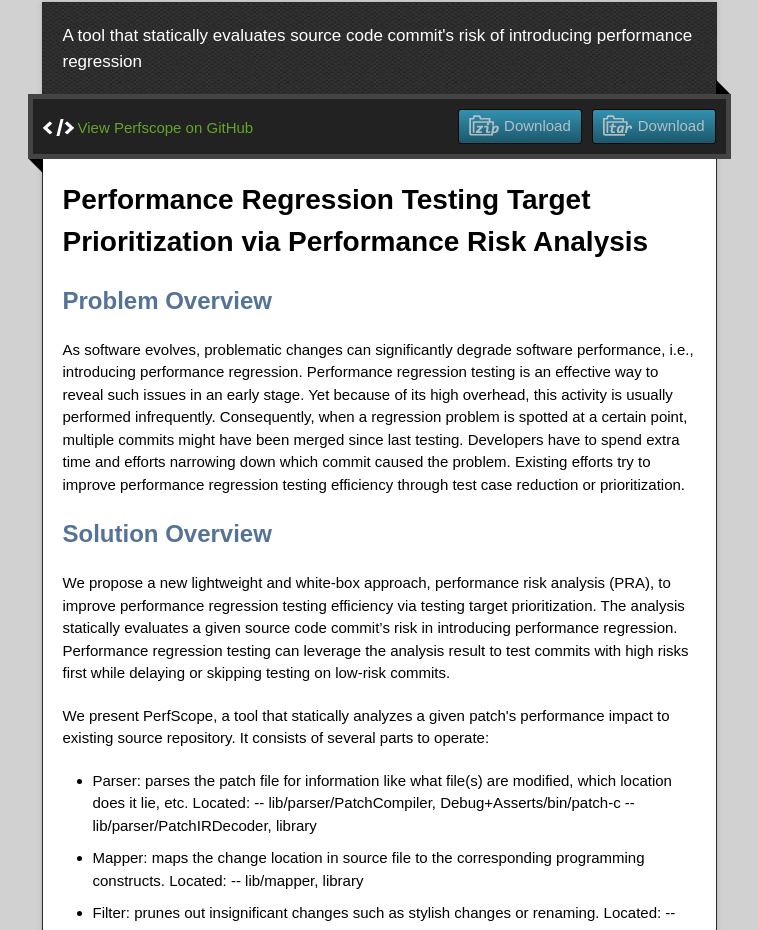
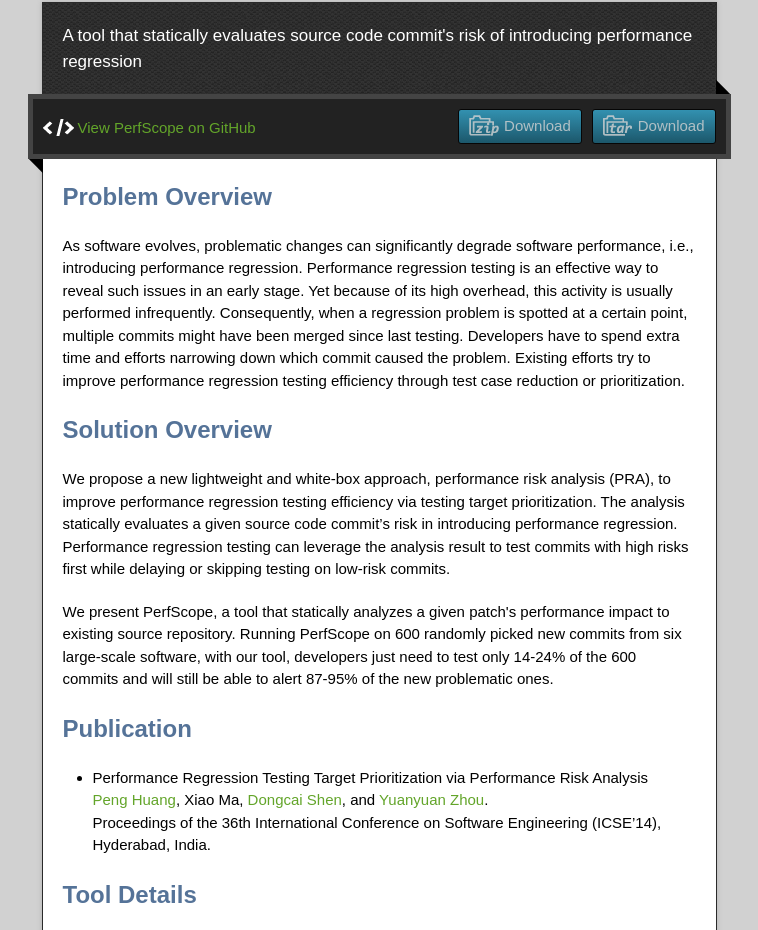
Before and after one commit to ryanphuang/perfscope, a plain HTML site: page index.html in a window 1280 px wide. Shown: the part 128-1058 px from the top of the page, without its empty margins (261-1019 px from the left). Drawn offline with nearby package versions, Linux system fonts and the light colour scheme.

Commit message:
Create gh-pages branch via GitHub

```diff
--- a/index.html
+++ b/index.html
@@ -11,7 +11,7 @@
   <script type="text/javascript" src="https://ajax.googleapis.com/ajax/libs/jquery/1.7.1/jquery.min.js"></script>
   <script type="text/javascript" src="javascripts/script.js"></script>
 
-  <title>Perfscope</title>
+  <title>PerfScope</title>
   <meta name="description" content="A tool that statically evaluates source code commit&#39;s risk of introducing performance regression">
 
   <meta name="viewport" content="width=device-width,initial-scale=1">
@@ -22,7 +22,7 @@
 
   <div class="wrapper">
     <header>
-      <h1 class="title">Perfscope</h1>
+      <h1 class="title">PerfScope</h1>
     </header>
     <div id="container">
       <p class="tagline">A tool that statically evaluates source code commit&#39;s risk of introducing performance regression</p>
@@ -31,15 +31,12 @@
         <div class="inner">
           <a href="https://github.com/stormspirit/perfscope/tarball/master" class="download-button tar"><span>Download</span></a>
           <a href="https://github.com/stormspirit/perfscope/zipball/master" class="download-button zip"><span>Download</span></a>
-          <a href="https://github.com/stormspirit/perfscope" class="code">View Perfscope on GitHub</a>
+          <a href="https://github.com/stormspirit/perfscope" class="code">View PerfScope on GitHub</a>
         </div>
         <span class="blc"></span><span class="trc"></span>
         </div>
         <article class="markdown-body">
-          <h1>
-<a name="performance-regression-testing-target-prioritization-via-performance-risk-analysis" class="anchor" href="#performance-regression-testing-target-prioritization-via-performance-risk-analysis"><span class="octicon octicon-link"></span></a>Performance Regression Testing Target Prioritization via Performance Risk Analysis</h1>
-
-<h2>
+          <h2>
 <a name="problem-overview" class="anchor" href="#problem-overview"><span class="octicon octicon-link"></span></a>Problem Overview</h2>
 
 <p>As software evolves, problematic changes can significantly degrade software performance, i.e., introducing performance regression. Performance regression testing is an effective way
@@ -55,7 +52,21 @@ efforts try to improve performance regression testing efficiency through test ca
 <p>We propose a new lightweight and white-box approach, performance risk analysis (PRA), to improve performance regression testing efficiency via testing target prioritization. The analysis statically evaluates a given source code commit’s risk in introducing performance regression. Performance regression testing can leverage the analysis result to test commits with high risks first while delaying or skipping testing on low-risk commits.</p>
 
 <p>We present <strong>PerfScope</strong>, a tool that statically analyzes a given patch's performance impact
-to existing source repository. It consists of several parts to operate:</p>
+to existing source repository. Running PerfScope on 600 randomly picked new commits from six
+large-scale software, with our tool, developers just need to test only 14-24% of the 600 commits
+and will still be able to alert 87-95% of the new problematic ones.</p>
+
+<h2>
+<a name="publication" class="anchor" href="#publication"><span class="octicon octicon-link"></span></a>Publication</h2>
+
+<ul>
+<li>
+<strong>Performance Regression Testing Target Prioritization via Performance Risk Analysis</strong><br><a href="http://cseweb.ucsd.edu/%7Epeh003">Peng Huang</a>, Xiao Ma, <a href="http://cseweb.ucsd.edu/%7Edoshen">Dongcai Shen</a>, and <a href="http://cseweb.ucsd.edu/%7Eyyzhou">Yuanyuan Zhou</a>.<br><em>Proceedings of the 36th International Conference on Software Engineering (ICSE’14), Hyderabad, India.</em>
+</li>
+</ul><h2>
+<a name="tool-details" class="anchor" href="#tool-details"><span class="octicon octicon-link"></span></a>Tool Details</h2>
+
+<p>PerfScope consists of several parts to operate:</p>
 
 <ul>
 <li><p>Parser: parses the patch file for information like what file(s)
@@ -94,13 +105,16 @@ Located:
 </ul><p>Most of the tools have a separate README in their location and its
 usages can be found using -h option.</p>
 
+<h2>
+<a name="contact" class="anchor" href="#contact"><span class="octicon octicon-link"></span></a>Contact</h2>
+
 <p>For bug report or any other suggestion, please contact <a href="mailto:ryanhuang@cs.ucsd.edu">ryanhuang@cs.ucsd.edu</a>.</p>
         </article>
       </div>
     </div>
     <footer>
       <div class="owner">
-      <p><a href="https://github.com/stormspirit" class="avatar"><img src="https://2.gravatar.com/avatar/a19eca55cd8a4e79c86702bf4f238473?d=https%3A%2F%2Fidenticons.github.com%2F959c4f3721413e135e102a9c8ebf09df.png&amp;r=x&amp;s=60" width="48" height="48"/></a> <a href="https://github.com/stormspirit">stormspirit</a> maintains <a href="https://github.com/stormspirit/perfscope">Perfscope</a></p>
+      <p><a href="https://github.com/stormspirit" class="avatar"><img src="https://2.gravatar.com/avatar/a19eca55cd8a4e79c86702bf4f238473?d=https%3A%2F%2Fidenticons.github.com%2F959c4f3721413e135e102a9c8ebf09df.png&amp;r=x&amp;s=60" width="48" height="48"/></a> <a href="https://github.com/stormspirit">stormspirit</a> maintains <a href="https://github.com/stormspirit/perfscope">PerfScope</a></p>
 
 
       </div>
```
Also changed, not shown: params.json (+1 -1 lines).
